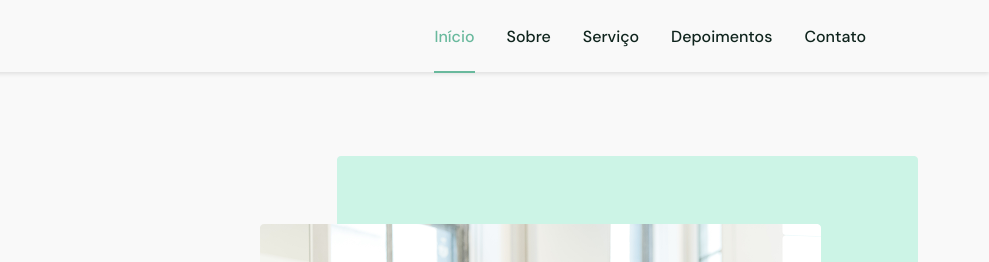
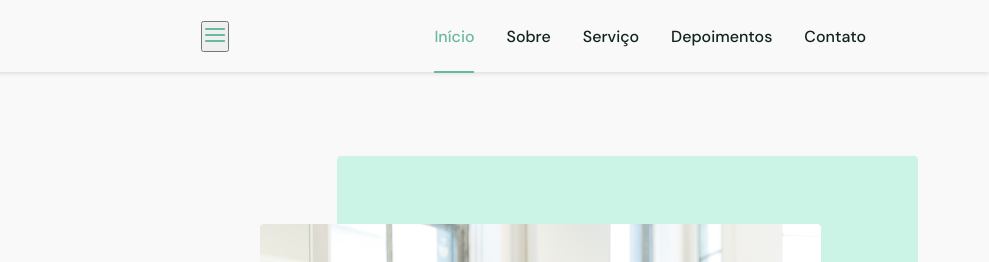
Before and after one commit to Rodrigosan003/landing-page-salao, a plain HTML site: page index.html in a window 1280 px wide. Shown: the top 262 px of the page, 291-1280 px from the left. Drawn offline with Linux system fonts and the light colour scheme.

Commit message:
iniciando menu

```diff
--- a/index.html
+++ b/index.html
@@ -31,6 +31,11 @@
       <div class="logo">
         <img src="./assets/images/Logo.png" alt="logo">
       </div>
+
+      <button>
+        <img src="./assets/images/menu.svg" alt="menu">
+      </button>
+
       <nav class="nav-bar">
         <ul>
           <li class="inicio"><a href="#home" class="active">Início</a></li>
```
